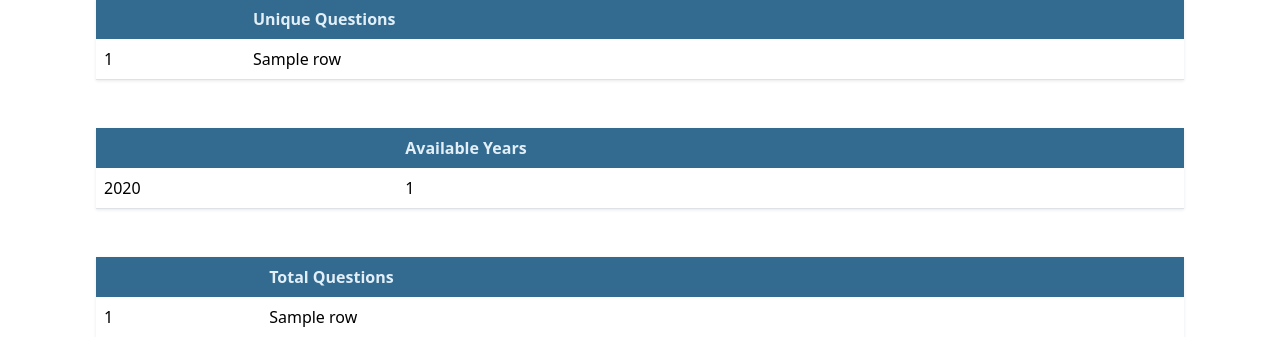
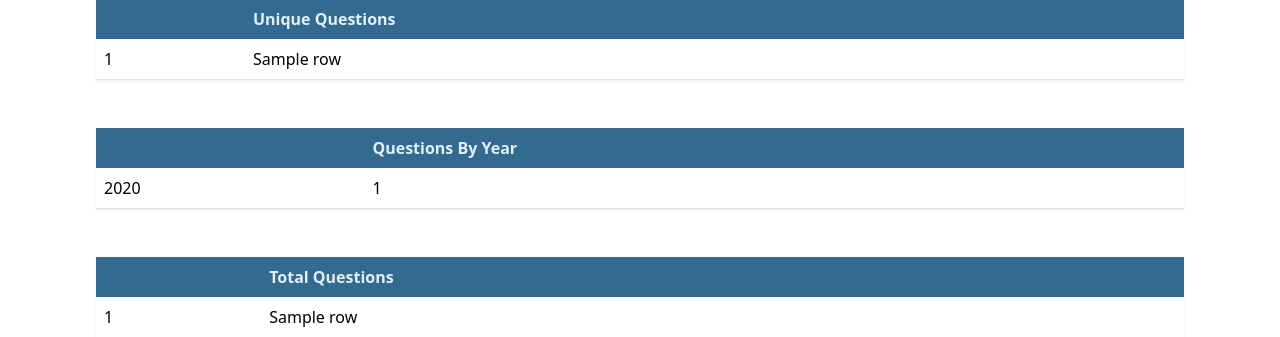
Before and after one commit to HHS/ACF-pir-data, a Flask app: template PIR_Pipeline/src/pir_pipeline/dashboard/templates/index.html in a window 1280 px wide. Shown: the part 143-480 px from the top of the page. Run offline with Flask 3, Linux system fonts and the light colour scheme; the template is opened without the code that fills it: most values are stand-ins (such as "Sample title", 1, 10 or a date in 2020); parts of the project's set-up code (start-up, migrations or seed data) failed here and were passed over; some libraries are stand-ins or nearby versions.

Commit message:
Adjust column name in questions by year table

```diff
--- a/PIR_Pipeline/src/pir_pipeline/dashboard/templates/index.html
+++ b/PIR_Pipeline/src/pir_pipeline/dashboard/templates/index.html
@@ -26,7 +26,7 @@
             <thead>
                 <tr>
                     <th></th>
-                    <th>Available Years</th>
+                    <th>Questions By Year</th>
                 </tr>
             </thead>
             {% for row in years.values() %}
```
